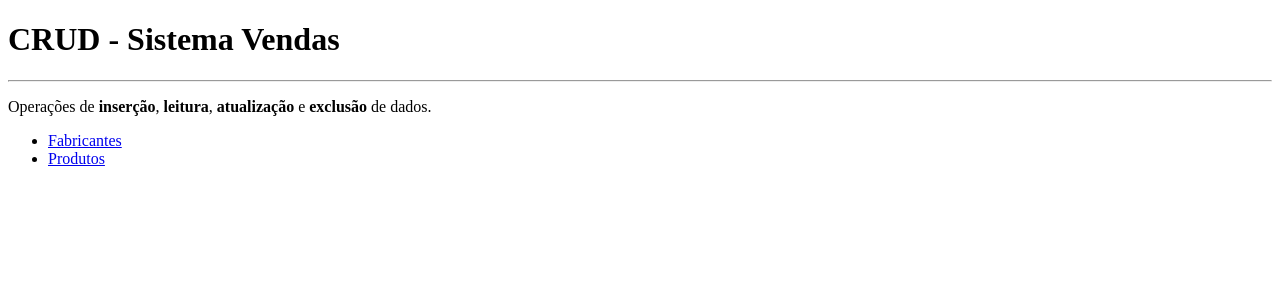
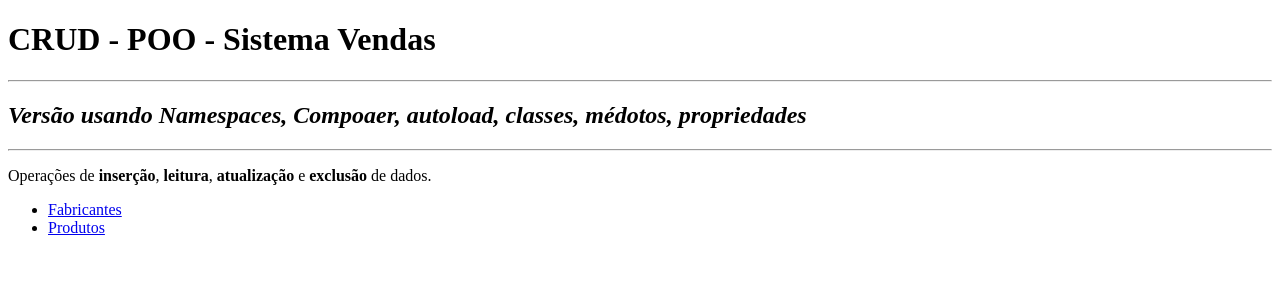
Before and after one commit to guilhermessanto/exemplo-php-crud, a PHP site: page / in a window 1280 px wide. Shown: the top 300 px of the page. Run offline with PHP 8.4, Linux system fonts and the light colour scheme.

Commit message:
criando crud poo

```diff
--- a/index.php
+++ b/index.php
@@ -4,12 +4,13 @@
     <meta charset="UTF-8">
     <meta http-equiv="X-UA-Compatible" content="IE=edge">
     <meta name="viewport" content="width=device-width, initial-scale=1.0">
-    <title>CRUD Vendas</title>
+    <title>CRUD Vendas - VERSÃO POO</title>
 </head>
 <body>
-
     <div class="container">
-        <h1>CRUD - Sistema Vendas</h1>
+        <h1>CRUD - POO - Sistema Vendas</h1>
+        <hr>
+        <h2><i>Versão usando Namespaces, Compoaer, autoload, classes, médotos, propriedades</i></h2>
         <hr>
         <p>Operações de <b>inserção</b>, <b>leitura</b>, <b>atualização</b> e <b>exclusão</b> de dados.</p>
 
```
Also changed, not shown: src/Banco.php (added, +10 -0 lines).
